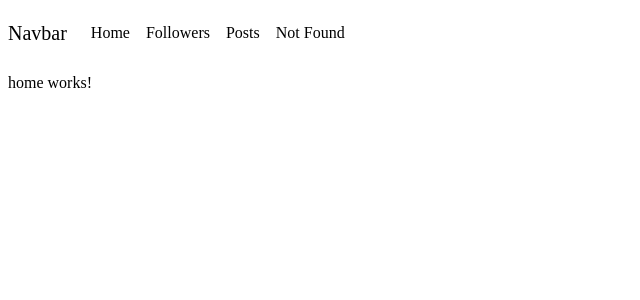
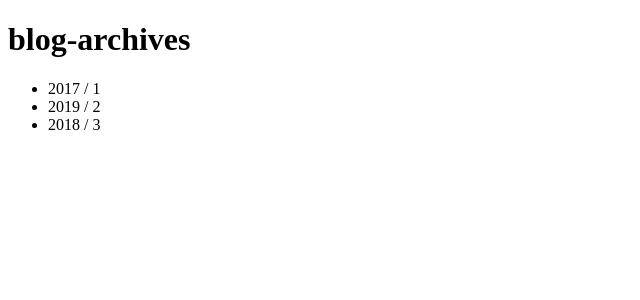
Before and after one commit to Mouhamet99/LetsAngular, an Angular app: page / in a window 1280 px wide. Before the commit this address had no page. Shown: the top 300 px of the page, without its empty margins (0-640 px from the left). Built offline with nearby package versions, Linux system fonts and the light colour scheme.

Commit message:
do blog archives exercise

```diff
--- a/src/app/app.component.html
+++ b/src/app/app.component.html
@@ -1 +1 @@
-<navbar></navbar>
+<app-home></app-home>
--- /dev/null
+++ b/src/app/archive/archive.component.html
@@ -0,0 +1 @@
+<p>archive of {{year}}/{{month}}</p>
--- /dev/null
+++ b/src/app/archive/archive.component.ts
@@ -0,0 +1,21 @@
+import { Component, OnInit } from '@angular/core';
+import { ActivatedRoute } from '@angular/router';
+
+@Component({
+    selector: 'app-archive',
+    templateUrl: './archive.component.html',
+    styleUrls: ['./archive.component.css']
+})
+export class ArchiveComponent implements OnInit {
+    year: string = '';
+    month: string = '';
+
+    constructor( private route: ActivatedRoute) { }
+
+    ngOnInit(): void {
+        this.month = this.route.snapshot.paramMap.get('month') as string
+        this.year = this.route.snapshot.paramMap.get('year') as string
+    }
+
+
+}
--- /dev/null
+++ b/src/app/blog-archives/archive.ts
@@ -0,0 +1,4 @@
+export interface Archive{
+    year: string;
+    month: string;
+}
--- /dev/null
+++ b/src/app/blog-archives/blog-archives.component.html
@@ -0,0 +1,6 @@
+<h1>blog-archives </h1>
+<ul>
+    <li *ngFor="let archive of archives">
+        <a (click)="navigate(archive.year, archive.month)">{{ archive.year }} / {{ archive.month }}</a>
+    </li>
+</ul>
--- /dev/null
+++ b/src/app/blog-archives/blog-archives.component.ts
@@ -0,0 +1,26 @@
+import { Component, OnInit } from '@angular/core';
+import { Router } from '@angular/router';
+import { Archive } from './archive';
+
+@Component({
+    selector: 'blog-archives',
+    templateUrl: './blog-archives.component.html',
+    styleUrls: ['./blog-archives.component.css']
+})
+export class BlogArchivesComponent implements OnInit {
+    archives: Archive[] = [];
+
+    constructor(private router: Router) { }
+
+    ngOnInit(): void {
+        this.archives = [
+            { year: '2017', month: '1', },
+            { year: '2019', month: '2', },
+            { year: '2018', month: '3', }
+        ];
+    }
+
+    navigate(year: string, month: string) {
+        this.router.navigate(['/archive/', year, month])
+    }
+}
--- a/src/app/home/home.component.html
+++ b/src/app/home/home.component.html
@@ -1 +1 @@
-<p>home works!</p>
+<router-outlet></router-outlet>
```
Also changed, not shown: src/app/app.module.ts (+6 -1 lines), src/app/archive/archive.component.css (added), src/app/blog-archives/blog-archives.component.css (added), 2 other files (tests, documents, lock files or other folders).
